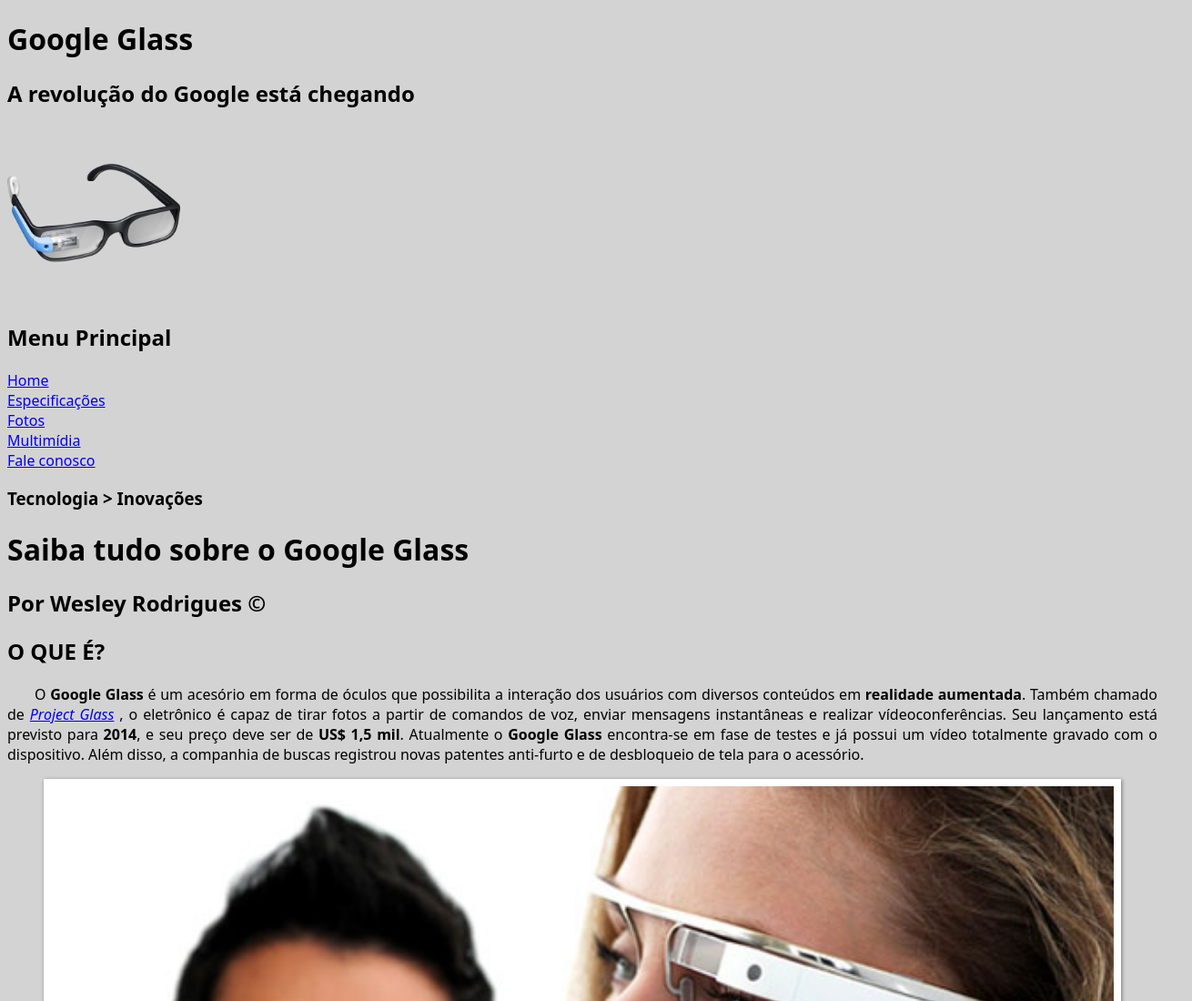
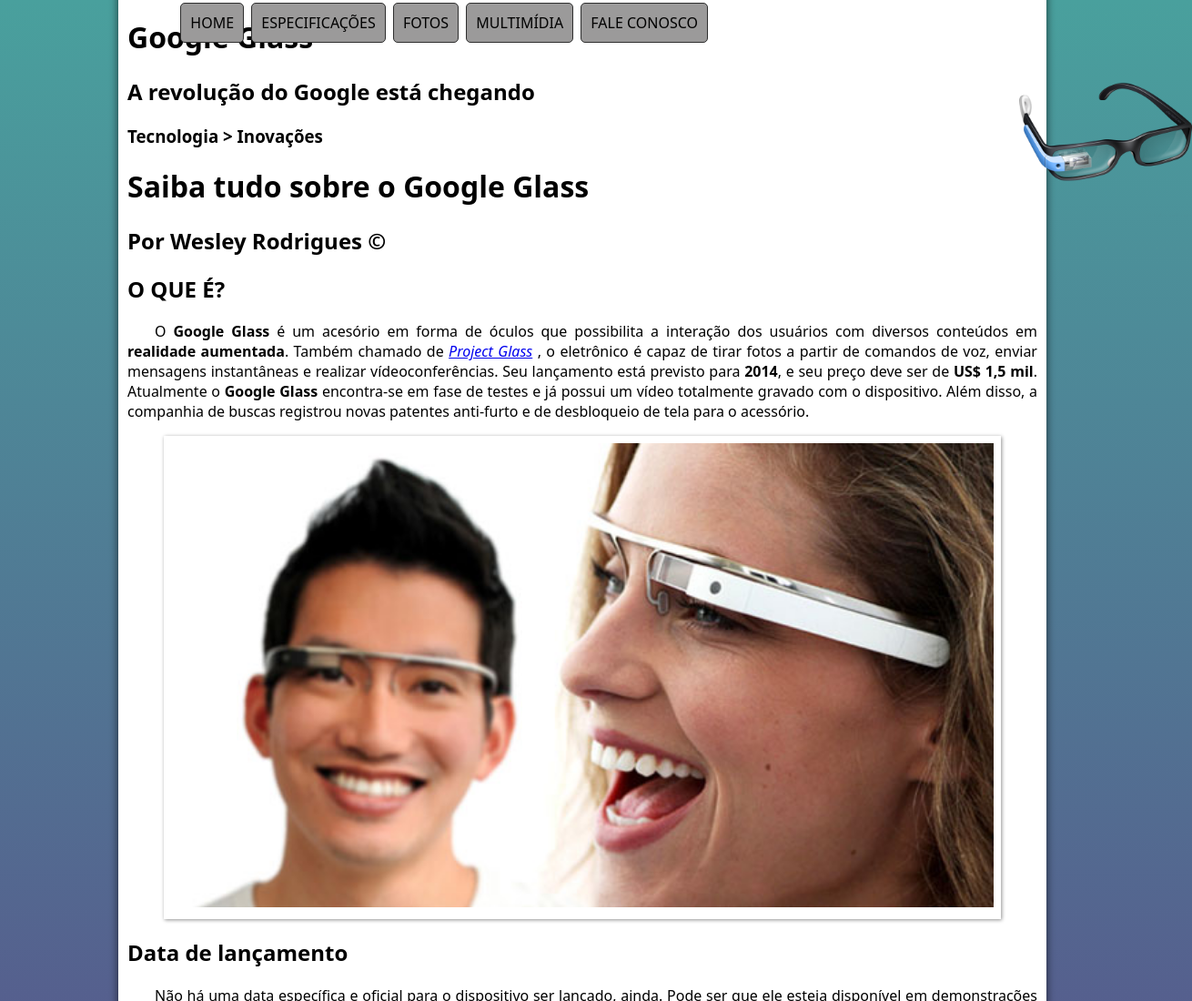
Before and after one commit to Wesley-rod/projetos-expostos, a plain HTML site: page projeto-glass/index.html in a window 1280 px wide. Shown: the top 1100 px of the page at 91% size, 1310 px wide, since content can reach past the window. Drawn offline with Linux system fonts and the light colour scheme.

Commit message:
arrumar o projeto galss

```diff
--- a/projeto-glass/estilos/style.css
+++ b/projeto-glass/estilos/style.css
@@ -6,12 +6,28 @@
 }
 
 body {
-    background-color: lightgray;
+    background-color: #dddddd;
+    background-image: linear-gradient(to bottom, #49a09d, #5f2c82);
 }
 
-#glass {
+#interface {
+    background-color: white;
+    width: 1000px;
+    margin: -20px auto 0px auto;
+    box-shadow: 0px 0px 10px rgba(0, 0, 0, 0.671);
+    border-bottom-right-radius: 10px;
+    border-bottom-left-radius: 10px;
+    padding: 10px;
+}
+
+header#cabecalho #glass {
     height: 190px;
+    position: absolute;
+    left: 1120px;
+    top: 50px;
 }
+
+#cabecalho
 
 span {
     font-weight: 900;
@@ -37,18 +53,18 @@
     font-size: 1.1em;
 }
 
-.foto-legenda {
+#foto-legenda {
     position: relative;
     border: 8px solid white;
     box-shadow: 1px 1px 4px rgba(0, 0, 0, 0.438);
 }
 
-.foto-legenda img {
+#foto-legenda img {
     width: 100%;
     height: 100%;
 }
 
-.foto-legenda figcaption {
+#foto-legenda figcaption {
     opacity: 0;
     position: absolute;
     top: 0px;
@@ -61,6 +77,42 @@
     transition: opacity 1s;
 }
 
-.foto-legenda:hover figcaption {
+#foto-legenda:hover figcaption {
     opacity: 1;
 }
+
+#menu ul {
+    text-decoration: none;
+    text-transform: uppercase;
+    position: absolute;
+    top: -15px;
+    right: 500px;
+}
+
+#menu li {
+    display: inline-block;
+    border: 1px solid rgb(46, 46, 46);
+    border-radius: 5px;
+    background-color: rgb(155, 154, 154);
+    padding: 10px;
+    margin: 2px;
+    transition: background-color 1s;
+}
+
+#menu li:hover {
+
+    background-color: #606060;
+}
+
+#menu h1 {
+    display: none;
+}
+
+#menu a {
+    text-decoration: none;
+    color: black;
+}
+
+#menu a:hover {
+    color: white;
+}
--- a/projeto-glass/index.html
+++ b/projeto-glass/index.html
@@ -7,9 +7,9 @@
     <link rel="stylesheet" href="estilos/style.css">
 </head>
 <body>
-    <div class="interface">
+    <div id="interface">
 
-        <header>
+        <header id="cabecalho">
             <hgroup>
                 <h1>Google Glass</h1>
                 <h2>A revolução do Google está chegando</h2>
@@ -17,7 +17,7 @@
 
             <img id="glass" src="imagens/google-glass.png.png" alt="google-glass">
 
-        <nav>
+        <nav id="menu">
             <h1>Menu Principal</h1>
 
             <ul>
@@ -44,7 +44,7 @@
             O <strong>Google Glass</strong> é um acesório em forma de óculos que possibilita a interação dos usuários com diversos conteúdos em <strong>realidade aumentada</strong>. Também chamado de <i> <a href="http://glass.google.com" target="_blank">Project Glass</a> </i>, o eletrônico é capaz de tirar fotos a partir de comandos de voz, enviar mensagens instantâneas e realizar vídeoconferências. Seu lançamento está previsto para <strong>2014</strong>, e seu preço deve ser de <strong>US$ 1,5 mil</strong>. Atualmente o <strong>Google Glass</strong> encontra-se em fase de testes e já possui um vídeo totalmente gravado com o dispositivo. Além disso, a companhia de buscas registrou novas patentes anti-furto e de desbloqueio de tela para o acessório.
         </p>
 
-        <figure class="foto-legenda">
+        <figure id="foto-legenda">
             <img src="imagens/glass-quadro-homem-mulher.jpg" alt="mulher- usando-google-glass">
             <figcaption>
                 <h3>Google Glass</h3>
```
